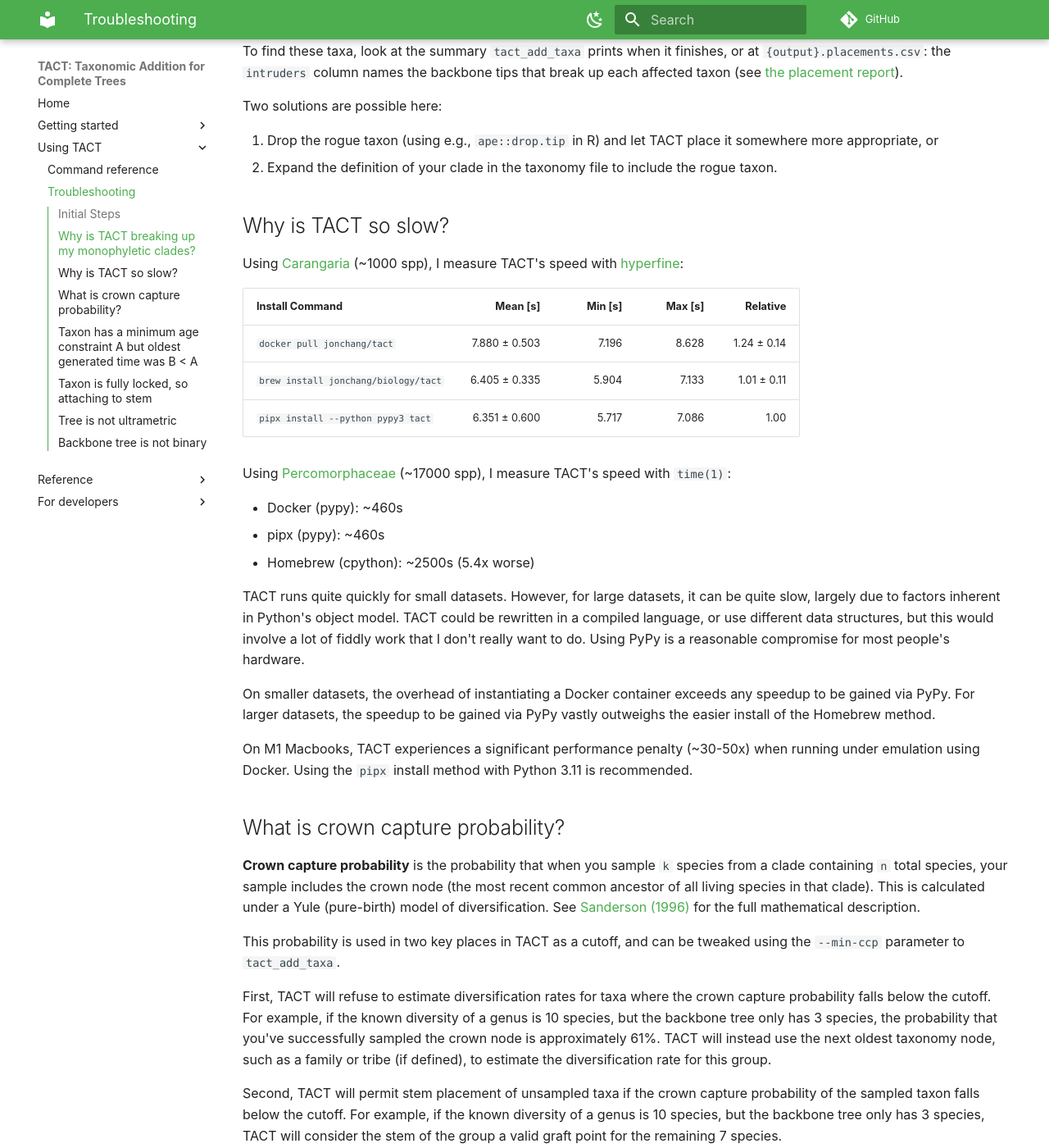
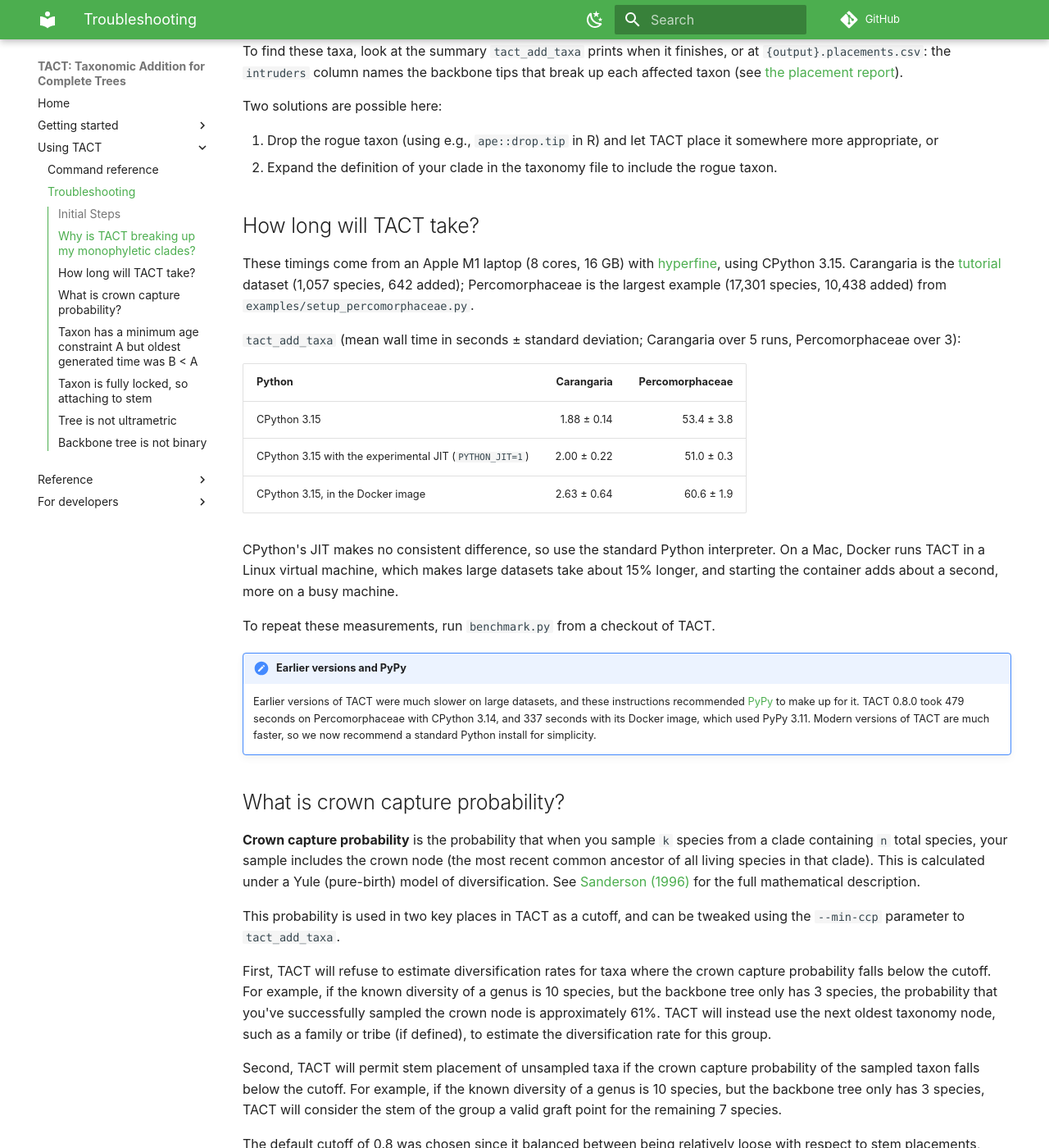
Before and after one commit to jonchang/tact, an MkDocs documentation site: the page built from docs/troubleshooting.md, in a window 1280 px wide and 1400 px high, scrolled down 1155 px. Shown: the whole window at 82% size. Built offline with MkDocs 1.6.1 and Material for MkDocs 9.7.7, drawn with Linux system fonts in a browser that asks for light colours; comment, search, counter and statistics services are not loaded.

Commit message:
Rebenchmark TACT and update relevant docs (#447)
* Update benchmarking script

* Drop pypy and move to py3.15
* Permit benchmarks against source tree, instead of just published
  versions

* Update docs with new timings

```diff
--- a/docs/troubleshooting.md
+++ b/docs/troubleshooting.md
@@ -43,27 +43,24 @@ Two solutions are possible here:
 1. Drop the rogue taxon (using e.g., `ape::drop.tip` in R) and let TACT place it somewhere more appropriate, or
 2. Expand the definition of your clade in the taxonomy file to include the rogue taxon.
 
-## Why is TACT so slow?
+## How long will TACT take?
 
-Using [Carangaria](https://fishtreeoflife.org/taxonomy/series/Carangaria/) (~1000 spp), I measure TACT's speed with [hyperfine](https://github.com/sharkdp/hyperfine):
+These timings come from an Apple M1 laptop (8 cores, 16 GB) with [hyperfine](https://github.com/sharkdp/hyperfine), using CPython 3.15. Carangaria is the [tutorial](tutorial.md) dataset (1,057 species, 642 added); Percomorphaceae is the largest example (17,301 species, 10,438 added) from `examples/setup_percomorphaceae.py`.
 
-| Install Command | Mean [s] | Min [s] | Max [s] | Relative |
-|:---|---:|---:|---:|---:|
-| `docker pull jonchang/tact` | 7.880 ± 0.503 | 7.196 | 8.628 | 1.24 ± 0.14 |
-| `brew install jonchang/biology/tact` | 6.405 ± 0.335 | 5.904 | 7.133 | 1.01 ± 0.11 |
-| `pipx install --python pypy3 tact` | 6.351 ± 0.600 | 5.717 | 7.086 | 1.00 |
+`tact_add_taxa` (mean wall time in seconds ± standard deviation; Carangaria over 5 runs, Percomorphaceae over 3):
 
-Using [Percomorphaceae](https://fishtreeoflife.org/taxonomy/subdivision/Percomorphaceae/) (~17000 spp), I measure TACT's speed with `time(1)`:
+| Python | Carangaria | Percomorphaceae |
+|:---|---:|---:|
+| CPython 3.15 | 1.88 ± 0.14 | 53.4 ± 3.8 |
+| CPython 3.15 with the experimental JIT (`PYTHON_JIT=1`) | 2.00 ± 0.22 | 51.0 ± 0.3 |
+| CPython 3.15, in the Docker image | 2.63 ± 0.64 | 60.6 ± 1.9 |
 
-* Docker (pypy): ~460s
-* pipx (pypy): ~460s
-* Homebrew (cpython): ~2500s (5.4x worse)
+CPython's JIT makes no consistent difference, so use the standard Python interpreter. On a Mac, Docker runs TACT in a Linux virtual machine, which makes large datasets take about 15% longer, and starting the container adds about a second, more on a busy machine.
 
-TACT runs quite quickly for small datasets. However, for large datasets, it can be quite slow, largely due to factors inherent in Python's object model. TACT could be rewritten in a compiled language, or use different data structures, but this would involve a lot of fiddly work that I don't really want to do. Using PyPy is a reasonable compromise for most people's hardware.
+To repeat these measurements, run `benchmark.py` from a checkout of TACT.
 
-On smaller datasets, the overhead of instantiating a Docker container exceeds any speedup to be gained via PyPy. For larger datasets, the speedup to be gained via PyPy vastly outweighs the easier install of the Homebrew method.
-
-On M1 Macbooks, TACT experiences a significant performance penalty (~30-50x) when running under emulation using Docker. Using the `pipx` install method with Python 3.11 is recommended.
+!!! note "Earlier versions and PyPy"
+    Earlier versions of TACT were much slower on large datasets, and these instructions recommended [PyPy](https://www.pypy.org/) to make up for it. TACT 0.8.0 took 479 seconds on Percomorphaceae with CPython 3.14, and 337 seconds with its Docker image, which used PyPy 3.11. Modern versions of TACT are much faster, so we now recommend a standard Python install for simplicity.
 
 ## What is crown capture probability?
 
```
Also changed, not shown: INSTALL.md (+16 -36 lines), benchmark.py (+35 -33 lines).
